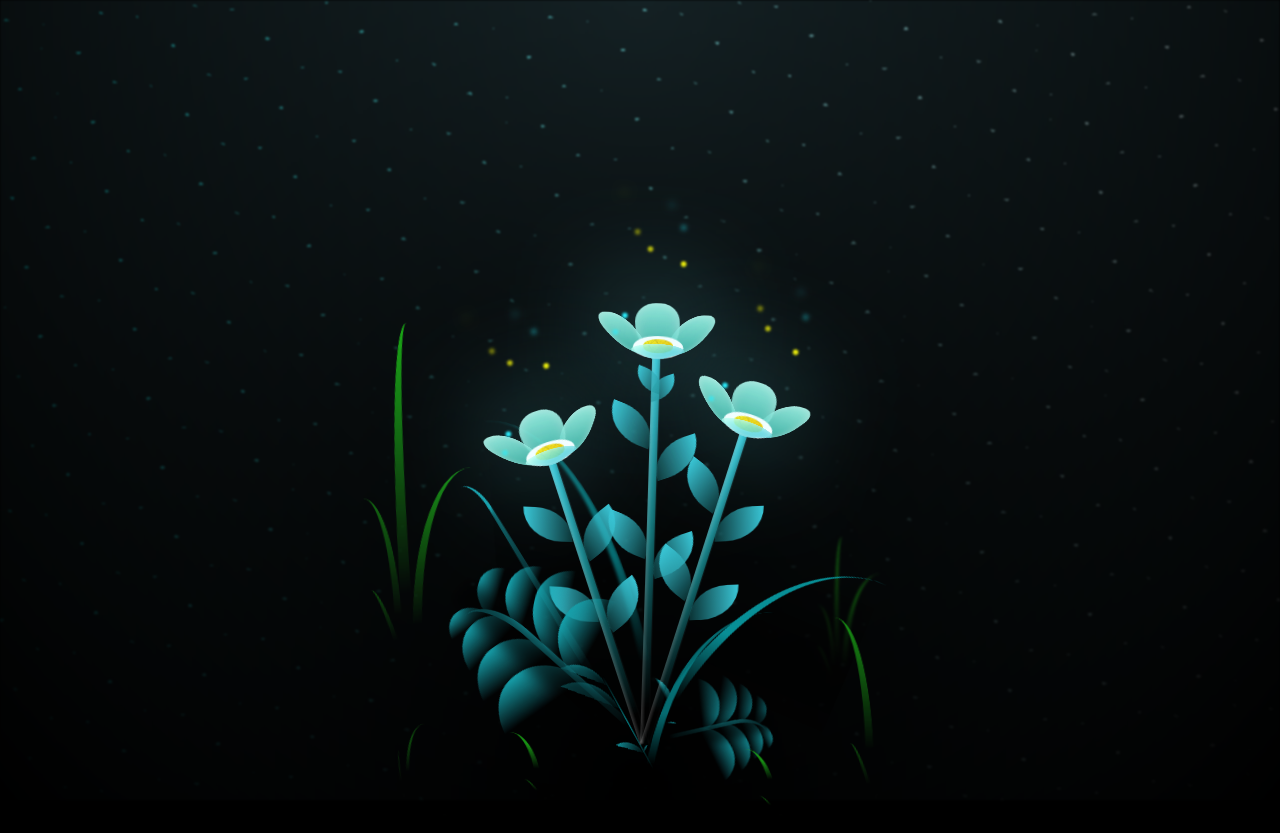
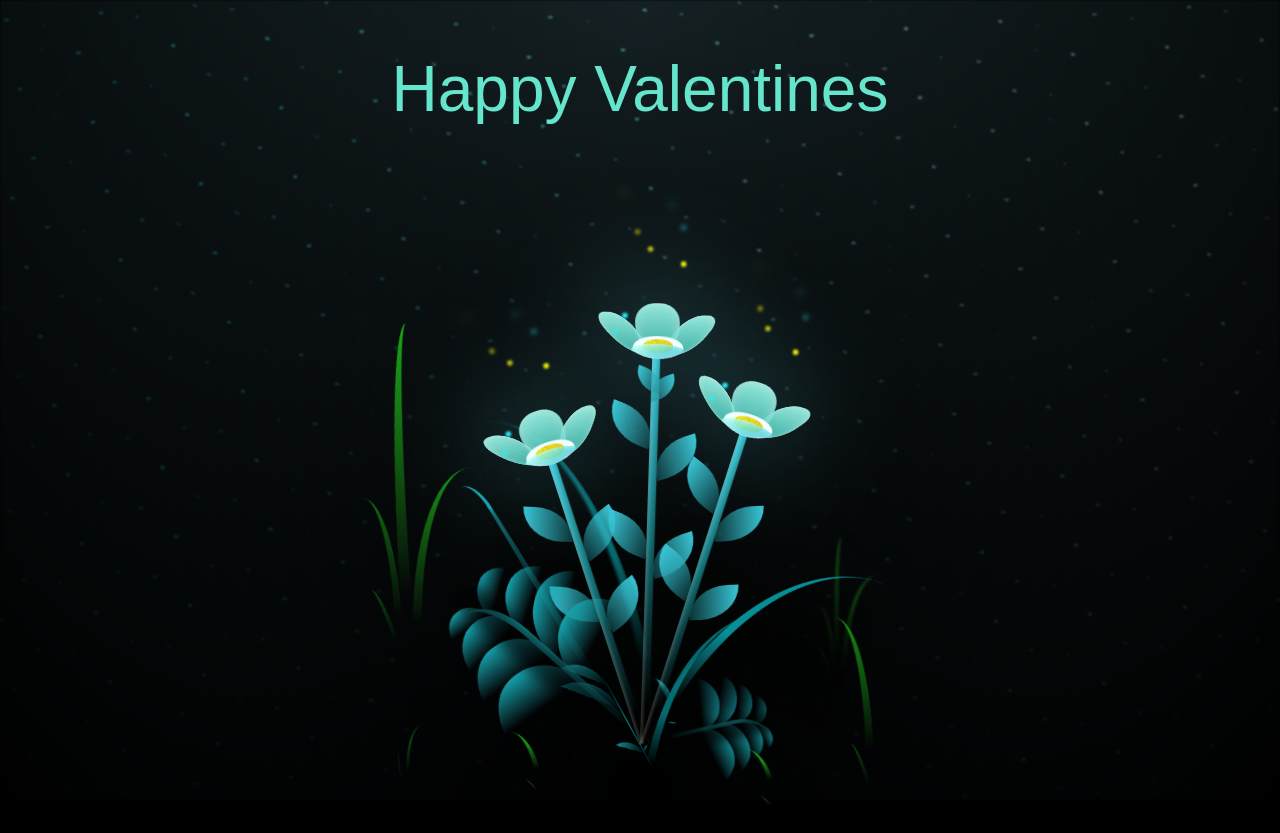
Before and after one commit to dcx2024/valentones, a plain HTML site: page vakentines/index.html in a window 1280 px wide. Drawn offline with Linux system fonts and the light colour scheme.

Commit message:
Update index.html

```diff
--- a/vakentines/index.html
+++ b/vakentines/index.html
@@ -306,7 +306,7 @@
         </div>
       </div>
     </div>
-
+<p id="text">Happy Valentines</p>
     <script>
         setTimeout(() => {
            document.getElementById("text").style.opacity = "1";
```
